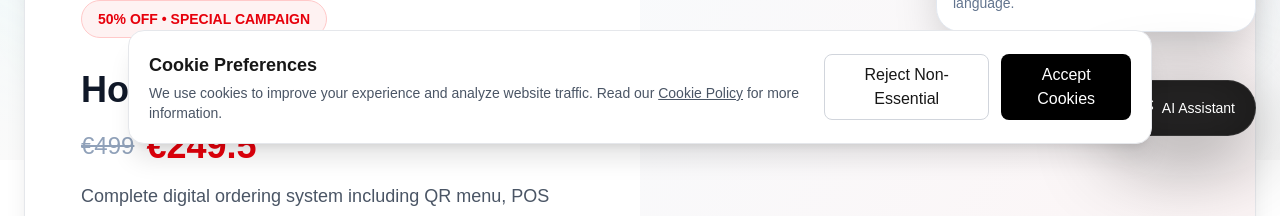
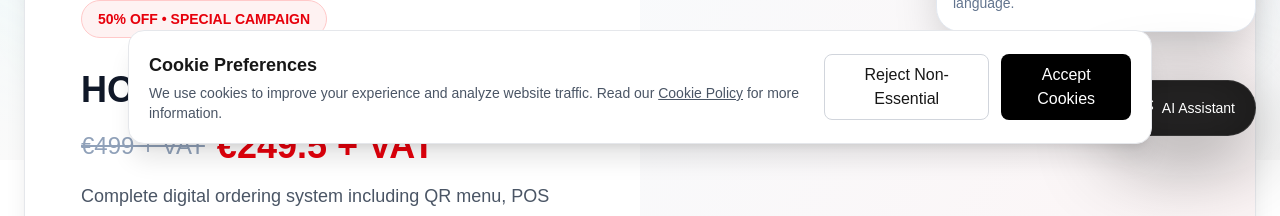
Before and after one commit to leonardapp/web, a Next.js app: page /offers in a window 1280 px wide. Shown: the part 640-856 px from the top of the page. Built offline with nearby package versions, Linux system fonts and the light colour scheme.

Commit message:
Offerss price update

```diff
--- a/app/offers/page.tsx
+++ b/app/offers/page.tsx
@@ -84,16 +84,16 @@ export default function OffersPage() {
         </div>
 
         <h2 className="mt-8 text-3xl font-bold text-gray-900 sm:text-4xl">
-          Hoxxes Subscription
+          HOXXES Subscription
         </h2>
 
         <div className="mt-4 flex items-center gap-3">
           <span className="text-2xl text-slate-400 line-through">
-            €499
+            €499 + VAT
           </span>
 
           <span className="text-4xl font-bold text-red-600">
-            €249.5
+            €249.5 + VAT
           </span>
         </div>
 
```
